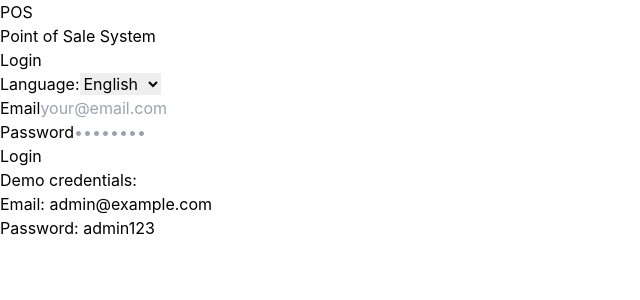
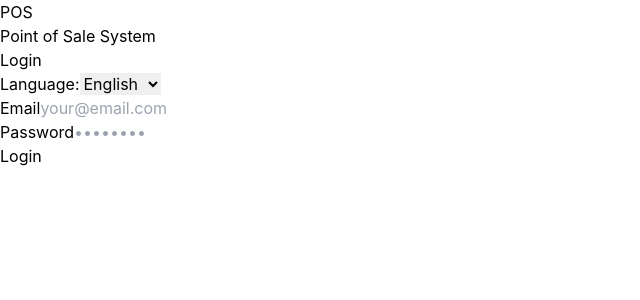
Before and after one commit to dancaldera/pos, a React (Vite) app in the folder frontend/: page /login in a window 1280 px wide. Shown: the top 300 px of the page, without its empty margins (0-640 px from the left). Built offline with nearby package versions, Linux system fonts and the light colour scheme; no server answers.

Commit message:
Remove demo credentials section from Login page

```diff
--- a/frontend/src/pages/auth/Login.tsx
+++ b/frontend/src/pages/auth/Login.tsx
@@ -101,14 +101,6 @@ const LoginPage: React.FC = () => {
           </Button>
         </div>
       </form>
-
-      <div className="mt-6 border-t border-gray-200 pt-4">
-        <div className="text-sm text-gray-600 text-center">
-          <p>Demo credentials:</p>
-          <p className="font-medium">Email: admin@example.com</p>
-          <p className="font-medium">Password: admin123</p>
-        </div>
-      </div>
     </div>
   );
 };
```
